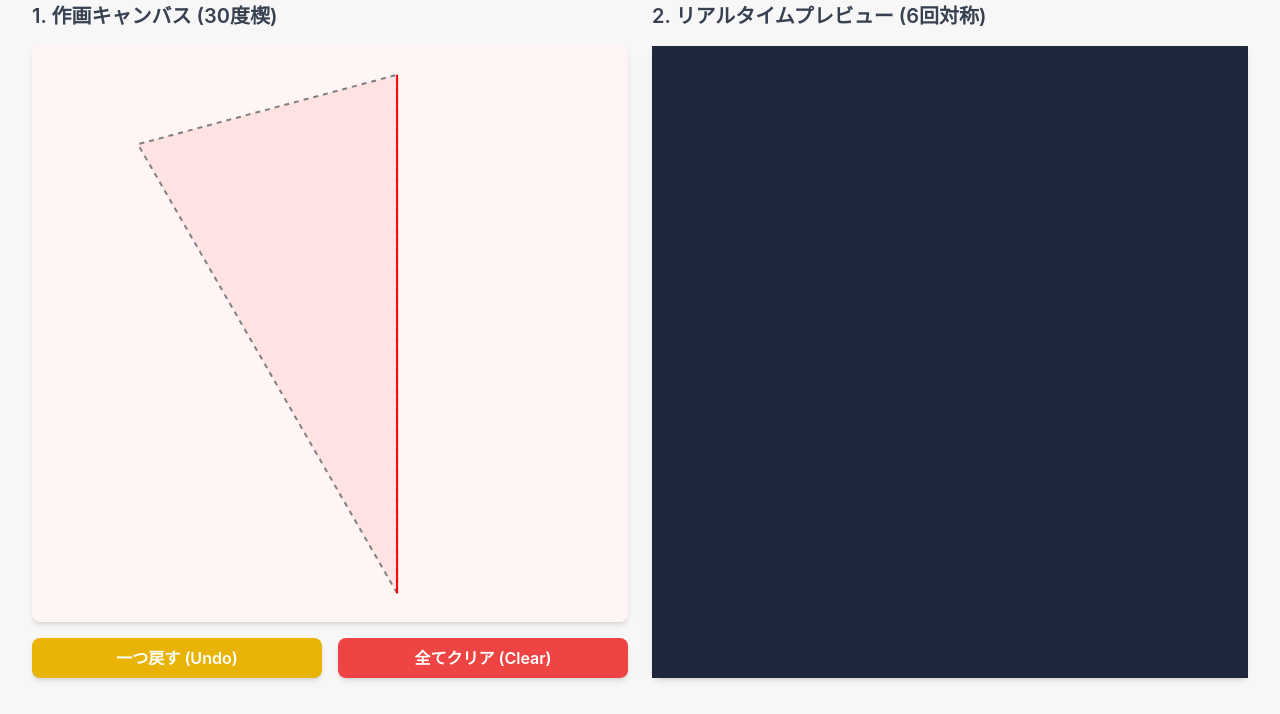
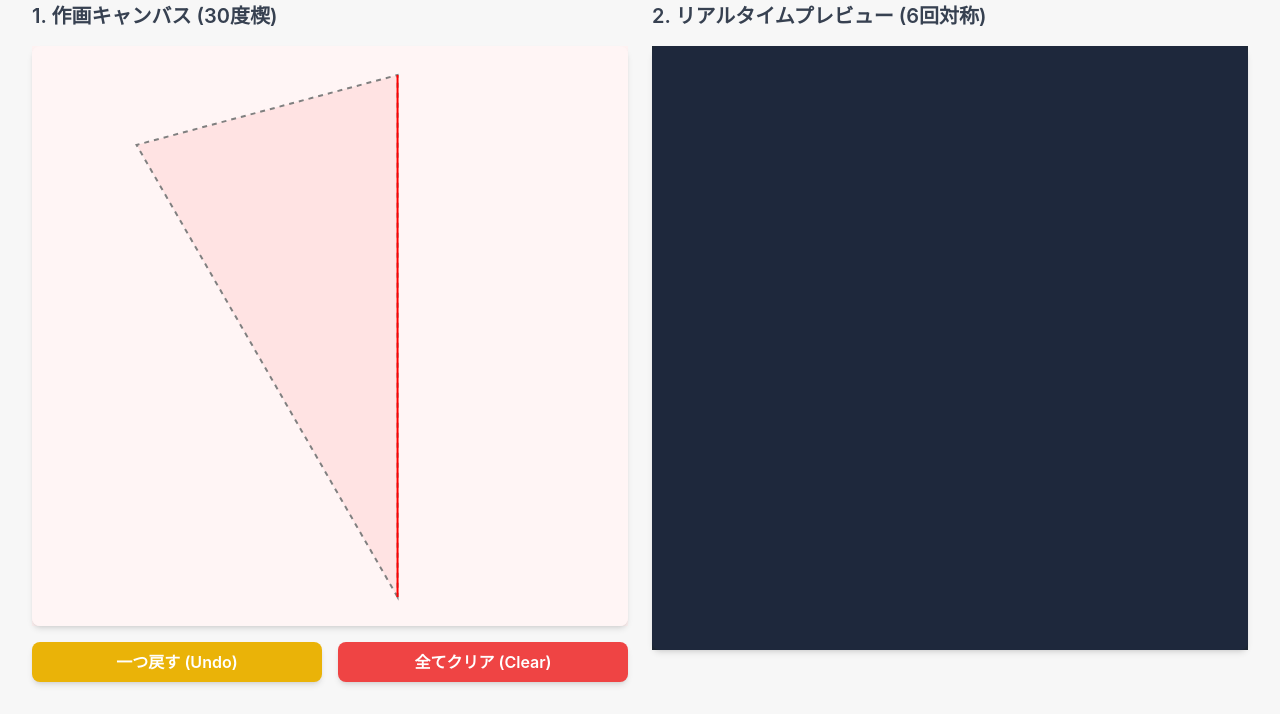
Before and after one commit to 07HUB17/SnowflakeDesigner, a plain HTML site: page index.html in a window 1280 px wide. Shown: the part 90-804 px from the top of the page. Drawn offline with nearby package versions, Linux system fonts and the light colour scheme.

Commit message:
Update print statementFix: レスポンシブレイアウトを改善し、モバイルでのスクロールを解消 from 'Hello' to 'Goodbye'

```diff
--- a/index.html
+++ b/index.html
@@ -10,12 +10,18 @@
     <script src="https://cdn.tailwindcss.com"></script>
     <style>
         /* カスタムスタイル */
-        body { font-family: 'Inter', sans-serif; background-color: #f7f7f7; }
+        body {
+            font-family: 'Inter', sans-serif;
+            background-color: #f7f7f7;
+            /* ヘッダーやフッターのスペースを考慮し、画面全体の高さを使う */
+            min-height: 100vh;
+        }
         .canvas-container {
+            position: relative;
+            /* Flexアイテムとして残りのスペースを占める */
             flex-grow: 1;
-            min-width: 300px;
-            min-height: 500px;
-            position: relative;
+            /* 高さが設定されるまでの一時的な最小値 */
+            min-height: 300px;
         }
         canvas {
             display: block;
@@ -33,15 +39,18 @@
 
     <h1 class="text-3xl font-bold text-gray-800 mb-6 text-center">雪の結晶デザイナー</h1>
 
-    <div id="app-container" class="flex flex-col lg:flex-row gap-6 flex-grow">
+    <!-- ここに 'lg:h-[calc(100vh-120px)]' を追加し、縦方向に高さを制限 -->
+    <!-- 120pxはヘッダー(H1)と上下のパディングを概算した値 -->
+    <div id="app-container" class="flex flex-col lg:flex-row gap-6 flex-grow lg:h-[calc(100vh-120px)]">
 
         <!-- 左パネル: 作画キャンバスとコントロール -->
-        <div class="lg:w-1/2 flex flex-col space-y-4">
+        <div id="wedge-panel" class="lg:w-1/2 flex flex-col space-y-4">
             <h2 class="text-xl font-semibold text-gray-700">1. 作画キャンバス (30度楔)</h2>
+            <!-- キャンバスの高さを動的に設定するためのコンテナ -->
             <div id="wedge-container" class="canvas-container bg-red-50">
                 <canvas id="wedge-canvas"></canvas>
             </div>
-            <div class="flex gap-4">
+            <div class="flex gap-4 flex-shrink-0">
                 <button id="undo-btn" class="flex-1 px-4 py-2 bg-yellow-500 text-white font-semibold rounded-lg hover:bg-yellow-600 transition duration-150 shadow-md">
                     一つ戻す (Undo)
                 </button>
@@ -52,10 +61,17 @@
         </div>
 
         <!-- 右パネル: プレビューキャンバス -->
-        <div class="lg:w-1/2 flex flex-col space-y-4">
+        <div id="preview-panel" class="lg:w-1/2 flex flex-col space-y-4">
             <h2 class="text-xl font-semibold text-gray-700">2. リアルタイムプレビュー (6回対称)</h2>
+            <!-- キャンバスの高さを動的に設定するためのコンテナ -->
             <div id="preview-container" class="canvas-container bg-gray-800">
                 <canvas id="preview-canvas"></canvas>
+            </div>
+            <!-- モバイルでボタンと高さを揃えるためのスペーサー/コントロールがない場合は空のスペースを確保 -->
+            <div class="flex gap-4 flex-shrink-0 invisible lg:visible">
+                <!-- ここにダミーボタンを配置して高さを合わせる、またはJSで高さを揃える -->
+                <button class="flex-1 px-4 py-2 invisible" disabled></button>
+                <button class="flex-1 px-4 py-2 invisible" disabled></button>
             </div>
         </div>
 
@@ -79,7 +95,6 @@
         }
 
 
-
         // PySide6版のロジックをJavaScriptで再現します
         const WEDGE_CANVAS = document.getElementById('wedge-canvas');
         const PREVIEW_CANVAS = document.getElementById('preview-canvas');
@@ -87,6 +102,8 @@
         const PREVIEW_CTX = PREVIEW_CANVAS.getContext('2d');
         const WEDGE_CONTAINER = document.getElementById('wedge-container');
         const PREVIEW_CONTAINER = document.getElementById('preview-container');
+        const WEDGE_PANEL = document.getElementById('wedge-panel');
+        const PREVIEW_PANEL = document.getElementById('preview-panel');
 
         // --- モデル（データ） ---
         let modelPaths = []; // { points: [{x, y}], initialLength: number } の配列
@@ -114,6 +131,46 @@
          * 画面上のリサイズイベントと初期化処理
          */
         const resizeCanvases = () => {
+            // --- モバイルフレンドリーな高さ調整 ---
+            // モバイル時は画面全体の利用可能なスペースを計算し、均等に分割
+            const windowHeight = window.innerHeight;
+            const headerHeight = document.querySelector('h1').offsetHeight;
+            const paddingHeight = 32 * 2; // p-8 (32px)
+            const gapHeight = 24; // gap-6 (24px)
+
+            // コントロール（ボタン）部分の高さも計算
+            const controlsHeight = document.getElementById('undo-btn').parentNode.offsetHeight;
+
+            // 利用可能な描画領域の高さ
+            const availableHeight = windowHeight - headerHeight - paddingHeight - gapHeight;
+
+            // 各パネルの H2 + コントロール部分以外の高さをキャンバスに割り当てる
+            const h2Height = document.querySelector('#wedge-panel h2').offsetHeight;
+
+            let panelHeight;
+
+            if (window.innerWidth < 1024) { // モバイル/タブレット (lgブレークポイント未満)
+                // 垂直配置: 描画エリアとプレビューエリアに利用可能な高さを均等に分割
+                const maxCanvasHeight = (availableHeight - (h2Height * 2) - controlsHeight) / 2;
+
+                // キャンバスコンテナの高さを設定（スクロールを防ぐ）
+                WEDGE_CONTAINER.style.height = `${maxCanvasHeight}px`;
+                PREVIEW_CONTAINER.style.height = `${maxCanvasHeight}px`;
+
+                panelHeight = maxCanvasHeight;
+
+            } else { // デスクトップ (lgブレークポイント以上)
+                // 水平配置: パネルの高さに基づいて自動的に調整される
+                const appContainerHeight = document.getElementById('app-container').clientHeight;
+                const desktopCanvasHeight = appContainerHeight - h2Height - controlsHeight;
+
+                WEDGE_CONTAINER.style.height = `${desktopCanvasHeight}px`;
+                PREVIEW_CONTAINER.style.height = `${desktopCanvasHeight}px`;
+
+                panelHeight = desktopCanvasHeight;
+            }
+
+            // --- キャンバスのサイズ設定 ---
             const W_WEDGE = WEDGE_CONTAINER.clientWidth;
             const H_WEDGE = WEDGE_CONTAINER.clientHeight;
             const W_PREVIEW = PREVIEW_CONTAINER.clientWidth;
```
